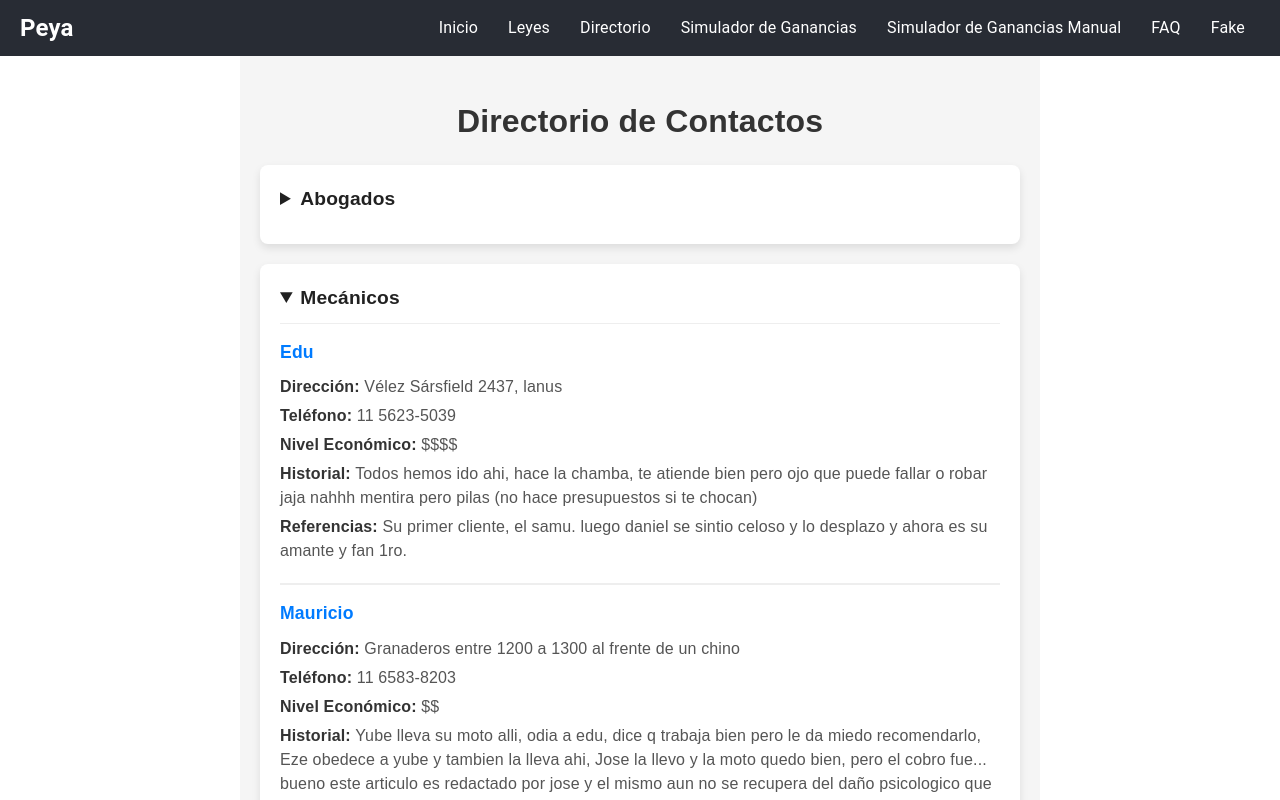
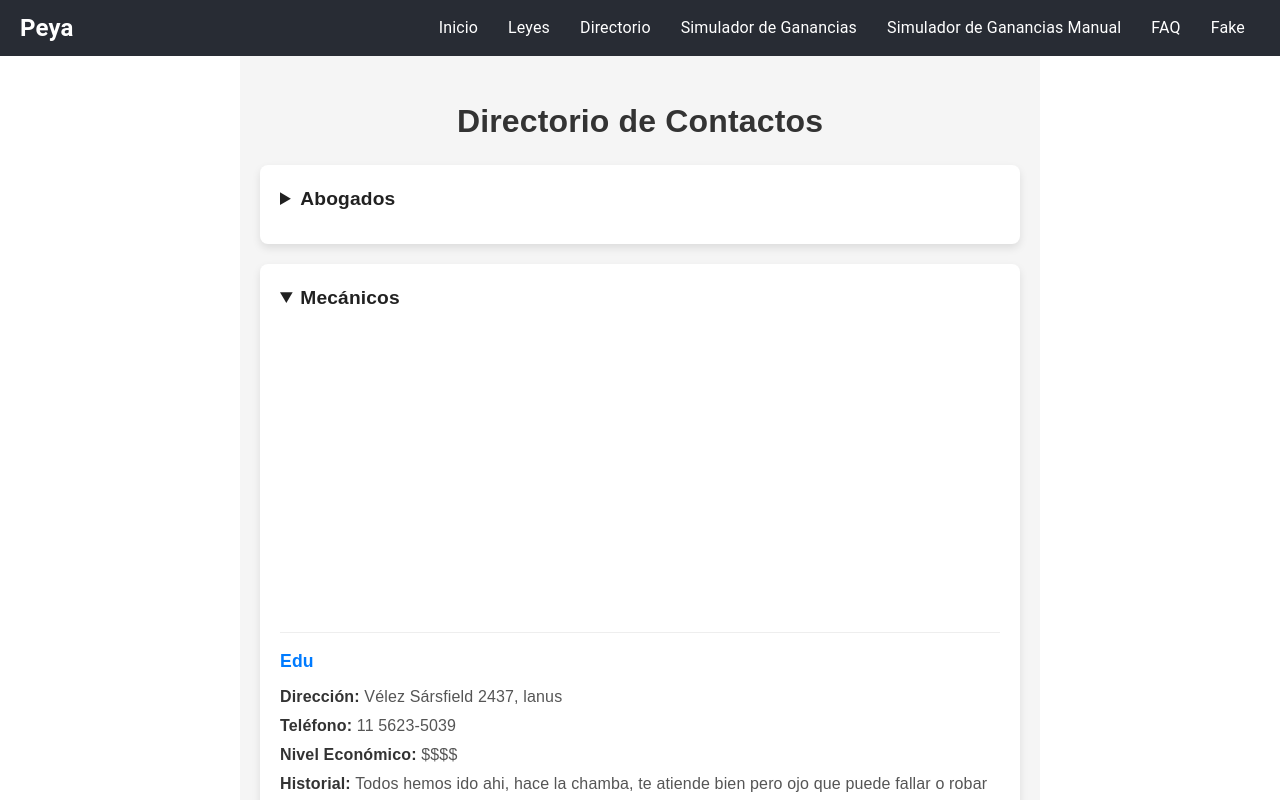
Before and after one commit to jose23bt/Cosas-de-repartidores, a React (Create React App) app: page /Directorio in a window 1280 px wide. Both pictures are taken after a click on the element "Mecánicos". Shown: the top 800 px of the page. Built offline with nearby package versions, Linux system fonts and the light colour scheme.

Commit message:
nuevo banner

```diff
--- a/src/pages/Directorio/Directorio.css
+++ b/src/pages/Directorio/Directorio.css
@@ -53,3 +53,21 @@
   .directory-contact-card p strong {
     color: #333;
   }
+
+  /* Banner CSS */
+.banner-container {
+  text-align: center;
+  margin: 10px 0;
+}
+
+.banner {
+  width: 100%;
+  max-width: 350px; /* Hacemos el banner más pequeño */
+  animation: blink 3s steps(1) infinite; /* Más rápido y con un efecto de titilar más notable */
+}
+
+/* Animación de titilar */
+@keyframes blink {
+  0%, 100% { opacity: 1; }
+  50% { opacity: 0; }
+}
--- a/src/pages/Directorio/Directorio.js
+++ b/src/pages/Directorio/Directorio.js
@@ -1,10 +1,16 @@
 import React from 'react';
 import './Directorio.css';
+import bannerImage from '../imagenes/banner.jpg'; // Asegúrate de que la ruta sea correcta
 
 const DirectoryItem = ({ category, contacts }) => (
     <div className="directory-card">
         <details>
             <summary>{category}</summary>
+            {category === 'Mecánicos' && (
+                <div className="banner-container">
+                    <img src={bannerImage} alt="Banner Publicitario" className="banner" />
+                </div>
+            )}
             {contacts.map((contact, index) => (
                 <div key={index} className="directory-contact-card">
                     <h3>{contact.name}</h3>
@@ -26,7 +32,7 @@ const Directorio = () => {
                 name: 'Guido',
                 address: 'todo por el wasa',
                 phone: '11 3682-2074',
-                economicLevel: 6, // Nivel económico del 1 al 10, se representará con 6 símbolos de $
+                economicLevel: 6,
                 history: 'Una vez joseito intento contactarlo por un accidente, fue lento para responder.',
                 references: 'Amigo de dani, dani dice q es un genio, un Better call saul argento, listo para cagar a tu adversario, si le escribes, escribele de parte de dani'
             },
@@ -34,8 +40,8 @@ const Directorio = () => {
                 name: 'Dr Ivan T Verá',
                 address: 'todo por el wasaaa',
                 phone: '11 5329-4656',
-                economicLevel: 6, // Nivel económico del 1 al 10, se representará con 6 símbolos de $
-                history: 'lleva el caso del accidente de andrea, todo un criminal, te infla los presupuestos mas que la inflacion, responde los mensajer rapido, quiere atender tu caso, le gusta la platica.',
+                economicLevel: 6,
+                history: 'lleva el caso del accidente de andrea, todo un criminal, te infla los presupuestos mas que la inflacion...',
                 references: 'Andrea, aun no le han pagado nada pero no tiene otro abogado aquien referir'
             }
         ],
@@ -44,16 +50,17 @@ const Directorio = () => {
                 name: 'Edu',
                 address: 'Vélez Sársfield 2437, lanus',
                 phone: '11 5623-5039',
-                economicLevel: 4, // Nivel económico del 1 al 10, se representará con 6 símbolos de $
+                economicLevel: 4,
                 history: 'Todos hemos ido ahi, hace la chamba, te atiende bien pero ojo que puede fallar o robar jaja nahhh mentira pero pilas (no hace presupuestos si te chocan)',
-                references: 'Su primer cliente, el samu. luego daniel se sintio celoso y lo desplazo y ahora es su amante y fan 1ro.'
+                references: 'Su primer cliente, el samu. luego daniel se sintio celoso y lo desplazo y ahora es su amante y fan 1ro. pero ya le fue infiel con mauricio y no le gusto como le hizo la cola, quiza regrese a edu de nuevo'
             },
             {
                 name: 'Mauricio',
                 address: 'Granaderos entre 1200 a 1300 al frente de un chino',
                 phone: '11 6583-8203',
-                economicLevel: 2, // Nivel económico del 1 al 10, se representará con 6 símbolos de $
-                history: 'Yube lleva su moto alli, odia a edu, dice q trabaja bien pero le da miedo recomendarlo, Eze obedece a yube y tambien la lleva ahi, Jose la llevo y la moto quedo bien, pero el cobro fue... bueno este articulo es redactado por jose y el mismo aun no se recupera del daño psicologico que le hizo el pago de esos honorarios, por lo cual ni nada gracioso se le ocurre, si no tienes plata no vayas, (edu te caga pero no te roba tan rapido)',                references: 'aun que yube no quiere ella es la primera referencia y dice que es el mejor mecanico de todos los tiempos (yube dice que si le sale mal la recomendacion mamenlo)',
+                economicLevel: 2,
+                history: 'Yube lleva su moto alli, odia a edu, dice q trabaja bien pero le da miedo recomendarlo, Eze obedece a yube y tambien la lleva ahi, Jose la llevo y la moto quedo bien, pero el cobro fue... bueno este articulo es redactado por jose y el mismo aun no se recupera del daño psicologico que le hizo el pago de esos honorarios, por lo cual ni nada gracioso se le ocurre, si no tienes plata no vayas, (edu te caga pero no te roba tan rapido)',
+                references: 'aun que yube no quiere ella es la primera referencia y dice que es el mejor mecanico de todos los tiempos (yube dice que si le sale mal la recomendacion mamenlo)'
             }
         ],
         'Tiendas': [],
```
Also changed, not shown: src/pages/imagenes/banner.jpg (added).
